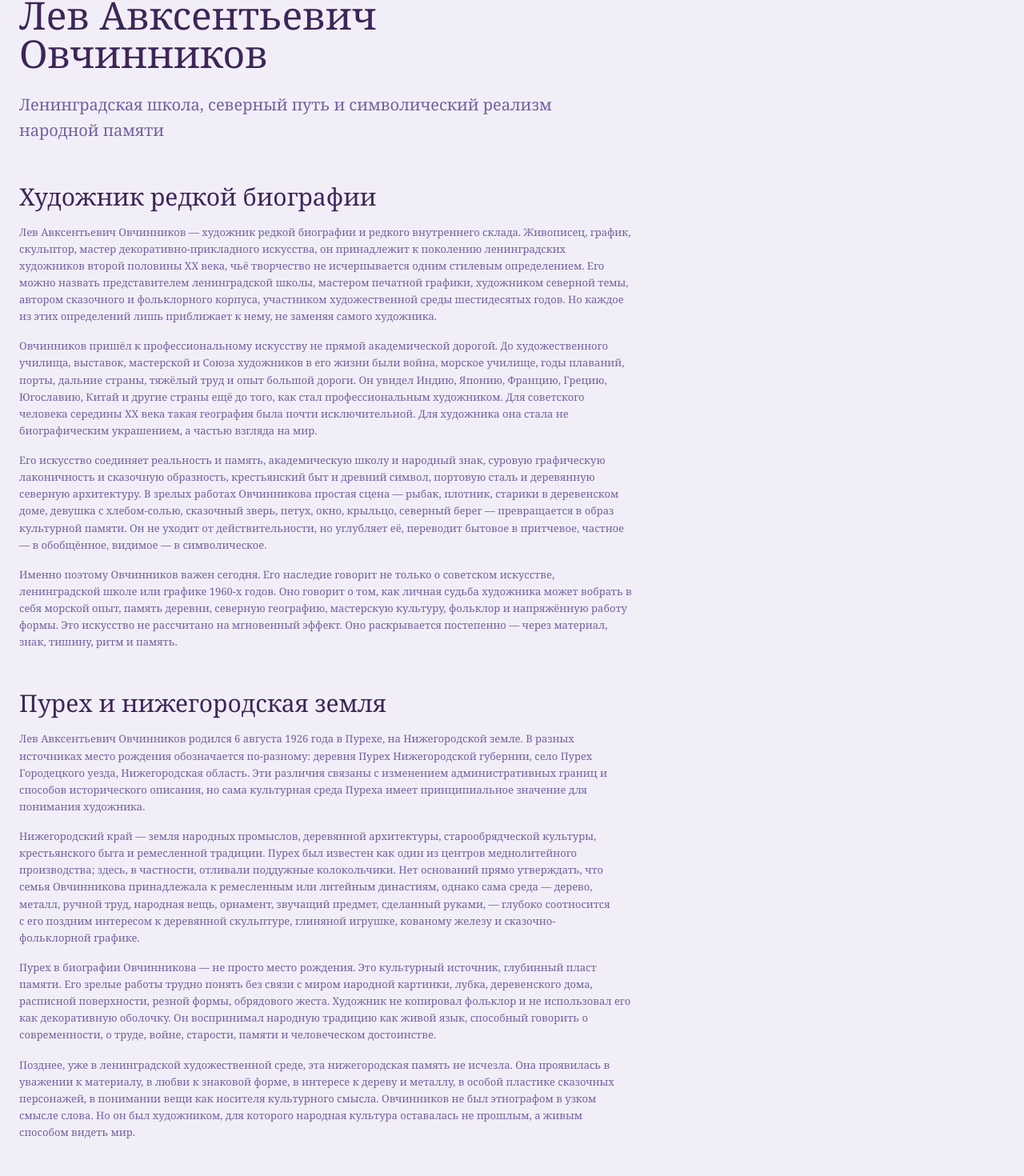
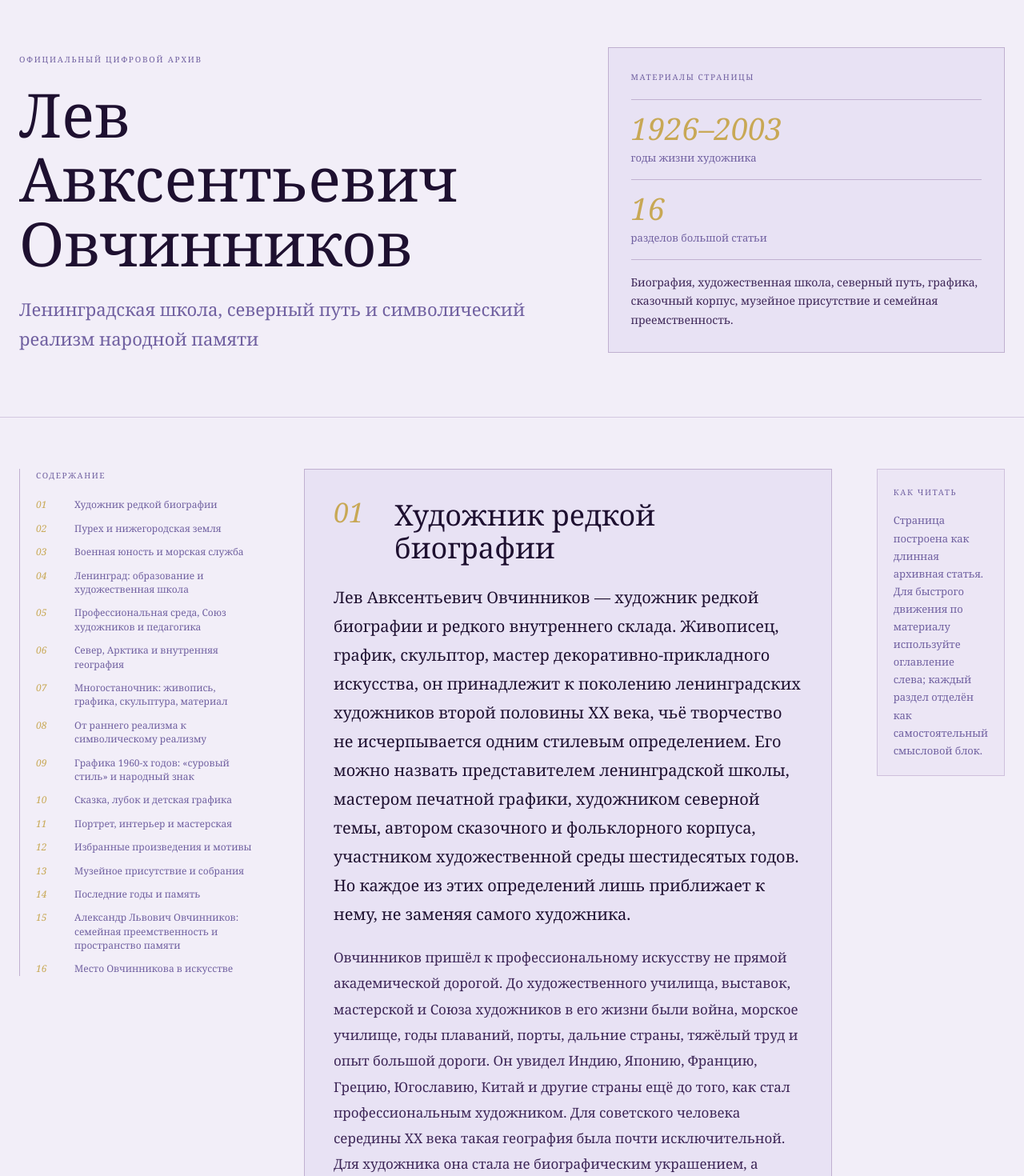
Before and after one commit to odmal88/LA_Ovchinnikov, a Next.js app: page /about in a window 1280 px wide. Shown: the part 175-1645 px from the top of the page at 80% size. Built offline with nearby package versions, Linux system fonts and the light colour scheme.

Commit message:
Улучшить вёрстку страницы о художнике

```diff
--- a/app/about/page.tsx
+++ b/app/about/page.tsx
@@ -2,63 +2,191 @@ import type { Metadata } from "next";
 import Link from "next/link";
 import { ArrowRight } from "lucide-react";
 import { Header, Footer } from "@/components/layout";
-import { aboutContent } from "@/lib/data/site-config";
+import { aboutContent, siteConfig } from "@/lib/data/site-config";
 
 export const metadata: Metadata = {
   title: aboutContent.title,
   description: aboutContent.metadataDescription,
 };
 
+const articleSections = aboutContent.sections.map((section, index) => ({
+  ...section,
+  id: `about-section-${index + 1}`,
+  number: String(index + 1).padStart(2, "0"),
+  paragraphs: section.text.split("\n\n").filter(Boolean),
+}));
+
 export default function AboutPage() {
   return (
     <>
       <Header />
-      <main className="pt-24 pb-16 md:pb-24">
+      <main className="bg-background pt-20">
+        <section className="border-b border-soft/60 bg-background py-14 md:py-20">
           <div className="container mx-auto px-4 md:px-6">
-          <div className="max-w-3xl mb-12">
-            <h1 className="font-serif text-4xl md:text-5xl text-foreground mb-6">
+            <div className="grid gap-10 lg:grid-cols-[1.15fr_0.85fr] lg:items-end lg:gap-16">
+              <div className="max-w-4xl">
+                <p className="mb-5 text-[10px] uppercase tracking-[0.18em] text-primary">
+                  {siteConfig.archiveStatus}
+                </p>
+                <h1 className="mb-6 font-serif text-[42px] leading-[1.06] text-heading md:text-[64px] lg:text-[76px]">
                   {aboutContent.title}
                 </h1>
-            <p className="text-xl text-muted-foreground leading-relaxed text-pretty">
+                <p className="max-w-3xl text-[18px] leading-[1.75] text-primary md:text-[22px] md:leading-[1.65]">
                   {aboutContent.intro}
                 </p>
               </div>
 
-          <div className="max-w-3xl space-y-12">
-            {aboutContent.sections.map((section, index) => (
-              <section key={index}>
-                <h2 className="font-serif text-2xl md:text-3xl text-foreground mb-4">
+              <aside className="border border-soft bg-card p-6 md:p-7">
+                <p className="mb-5 text-[10px] uppercase tracking-[0.16em] text-primary">
+                  Материалы страницы
+                </p>
+                <div className="grid gap-4 text-heading">
+                  <div className="border-t border-soft pt-4">
+                    <div className="text-[30px] italic leading-none text-gold md:text-[38px]">
+                      {siteConfig.artistYears}
+                    </div>
+                    <p className="mt-2 text-[13px] leading-[1.6] text-muted-foreground">
+                      годы жизни художника
+                    </p>
+                  </div>
+                  <div className="border-t border-soft pt-4">
+                    <div className="text-[30px] italic leading-none text-gold md:text-[38px]">
+                      {articleSections.length}
+                    </div>
+                    <p className="mt-2 text-[13px] leading-[1.6] text-muted-foreground">
+                      разделов большой статьи
+                    </p>
+                  </div>
+                  <div className="border-t border-soft pt-4">
+                    <p className="text-[14px] leading-[1.7] text-foreground">
+                      Биография, художественная школа, северный путь, графика,
+                      сказочный корпус, музейное присутствие и семейная преемственность.
+                    </p>
+                  </div>
+                </div>
+              </aside>
+            </div>
+          </div>
+        </section>
+
+        <section className="py-10 md:py-16">
+          <div className="container mx-auto px-4 md:px-6">
+            <details className="mb-8 border border-soft bg-card p-5 lg:hidden">
+              <summary className="cursor-pointer text-[11px] uppercase tracking-[0.14em] text-primary">
+                Содержание статьи
+              </summary>
+              <nav className="mt-5 grid gap-3">
+                {articleSections.map((section) => (
+                  <a
+                    key={section.id}
+                    href={`#${section.id}`}
+                    className="grid grid-cols-[34px_1fr] gap-3 text-[13px] leading-[1.45] text-foreground"
+                  >
+                    <span className="italic text-gold">{section.number}</span>
+                    <span>{section.title}</span>
+                  </a>
+                ))}
+              </nav>
+            </details>
+
+            <div className="grid gap-10 lg:grid-cols-[280px_minmax(0,780px)] xl:grid-cols-[300px_minmax(0,820px)_1fr] xl:gap-14">
+              <aside className="hidden lg:block">
+                <div className="sticky top-28 border-l border-soft pl-5">
+                  <p className="mb-5 text-[10px] uppercase tracking-[0.16em] text-primary">
+                    Содержание
+                  </p>
+                  <nav className="grid gap-3">
+                    {articleSections.map((section) => (
+                      <a
+                        key={section.id}
+                        href={`#${section.id}`}
+                        className="group grid grid-cols-[36px_1fr] gap-3 text-[12px] leading-[1.45] text-muted-foreground transition-colors hover:text-heading"
+                      >
+                        <span className="italic text-gold transition-colors group-hover:text-heading">
+                          {section.number}
+                        </span>
+                        <span>{section.title}</span>
+                      </a>
+                    ))}
+                  </nav>
+                </div>
+              </aside>
+
+              <article className="space-y-11 md:space-y-14">
+                {articleSections.map((section, index) => (
+                  <section
+                    key={section.id}
+                    id={section.id}
+                    className={`scroll-mt-28 ${
+                      index === 0
+                        ? "border border-soft bg-card p-6 md:p-9"
+                        : "border-t border-soft pt-10 md:pt-12"
+                    }`}
+                  >
+                    <div className="mb-6 grid gap-3 md:grid-cols-[56px_1fr] md:gap-5">
+                      <span className="text-[24px] italic leading-none text-gold md:text-[34px]">
+                        {section.number}
+                      </span>
+                      <h2 className="font-serif text-[28px] leading-[1.14] text-heading md:text-[36px]">
                         {section.title}
                       </h2>
-                <div className="space-y-4 text-muted-foreground leading-relaxed">
-                  {section.text.split("\n\n").map((paragraph, pIndex) => (
-                    <p key={pIndex} className="text-pretty">
+                    </div>
+
+                    <div className="space-y-5 text-[16px] leading-[1.85] text-foreground md:text-[17px] md:leading-[1.9]">
+                      {section.paragraphs.map((paragraph, pIndex) => (
+                        <p
+                          key={pIndex}
+                          className={`text-pretty ${
+                            index === 0 && pIndex === 0
+                              ? "text-[18px] leading-[1.8] text-heading md:text-[20px]"
+                              : ""
+                          }`}
+                        >
                           {paragraph}
                         </p>
                       ))}
                     </div>
                   </section>
                 ))}
+              </article>
+
+              <aside className="hidden xl:block">
+                <div className="sticky top-28 border border-soft/70 bg-card/60 p-5">
+                  <p className="mb-4 text-[10px] uppercase tracking-[0.16em] text-primary">
+                    Как читать
+                  </p>
+                  <p className="text-[13px] leading-[1.7] text-muted-foreground">
+                    Страница построена как длинная архивная статья. Для быстрого
+                    движения по материалу используйте оглавление слева; каждый
+                    раздел отделён как самостоятельный смысловой блок.
+                  </p>
                 </div>
+              </aside>
+            </div>
+          </div>
+        </section>
 
-          <div className="max-w-3xl mt-16 pt-8 border-t border-soft">
-            <h3 className="font-serif text-xl text-foreground mb-6">
+        <section className="border-t border-soft bg-deep-violet py-12 md:py-16">
+          <div className="container mx-auto px-4 md:px-6">
+            <div className="max-w-4xl">
+              <p className="mb-4 text-[10px] uppercase tracking-[0.16em] text-gold">
                 {aboutContent.continueTitle}
-            </h3>
-            <div className="flex flex-wrap gap-4">
+              </p>
+              <div className="flex flex-wrap gap-5">
                 {aboutContent.continueLinks.map((link) => (
                   <Link
                     key={link.href}
                     href={link.href}
-                  className="group flex items-center gap-2 text-olive hover:text-foreground transition-colors"
+                    className="group inline-flex items-center gap-2 border-b border-gold pb-1 text-[16px] text-background transition-colors hover:text-gold"
                   >
                     {link.label}
-                  <ArrowRight className="h-4 w-4 group-hover:translate-x-1 transition-transform" />
+                    <ArrowRight className="h-4 w-4 transition-transform group-hover:translate-x-1" />
                   </Link>
                 ))}
               </div>
             </div>
           </div>
+        </section>
       </main>
       <Footer />
     </>
```
Lines whose indentation alone changed are shown as unchanged.
